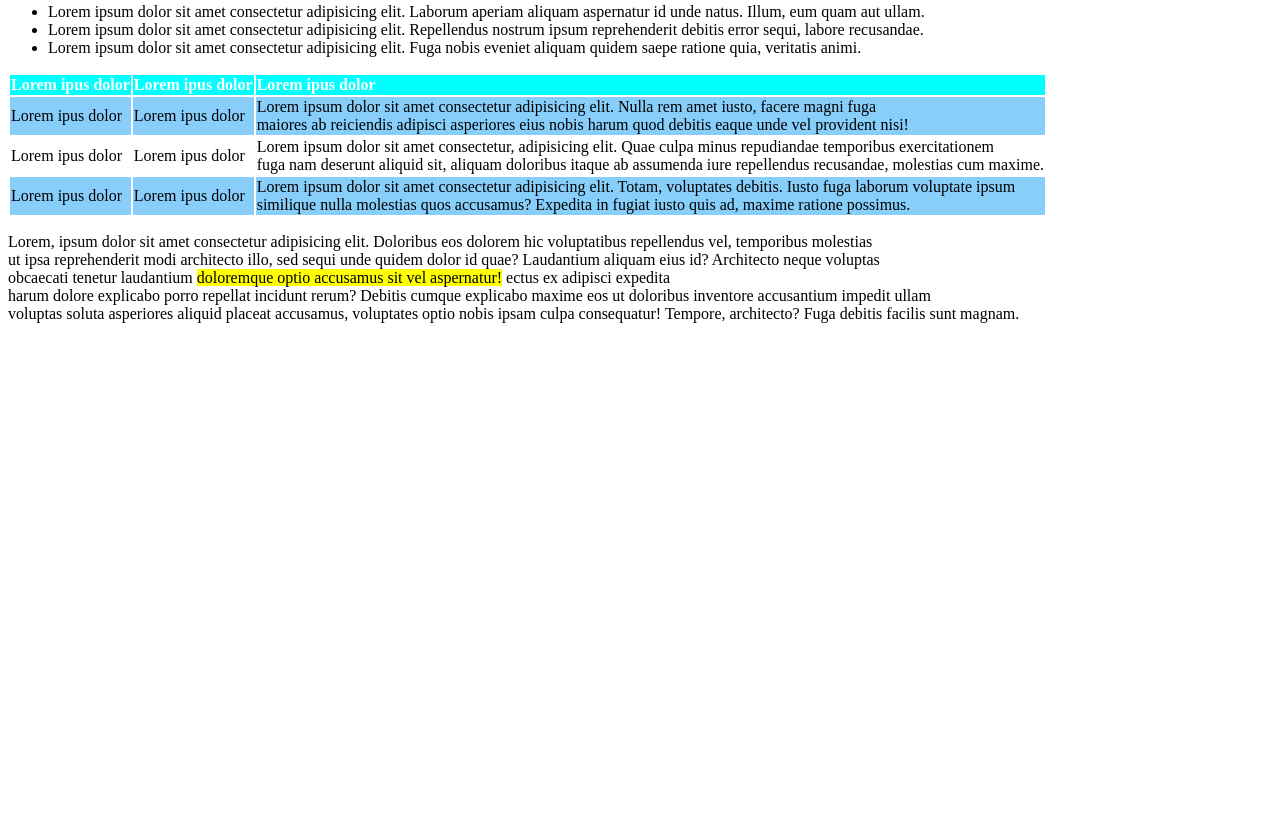
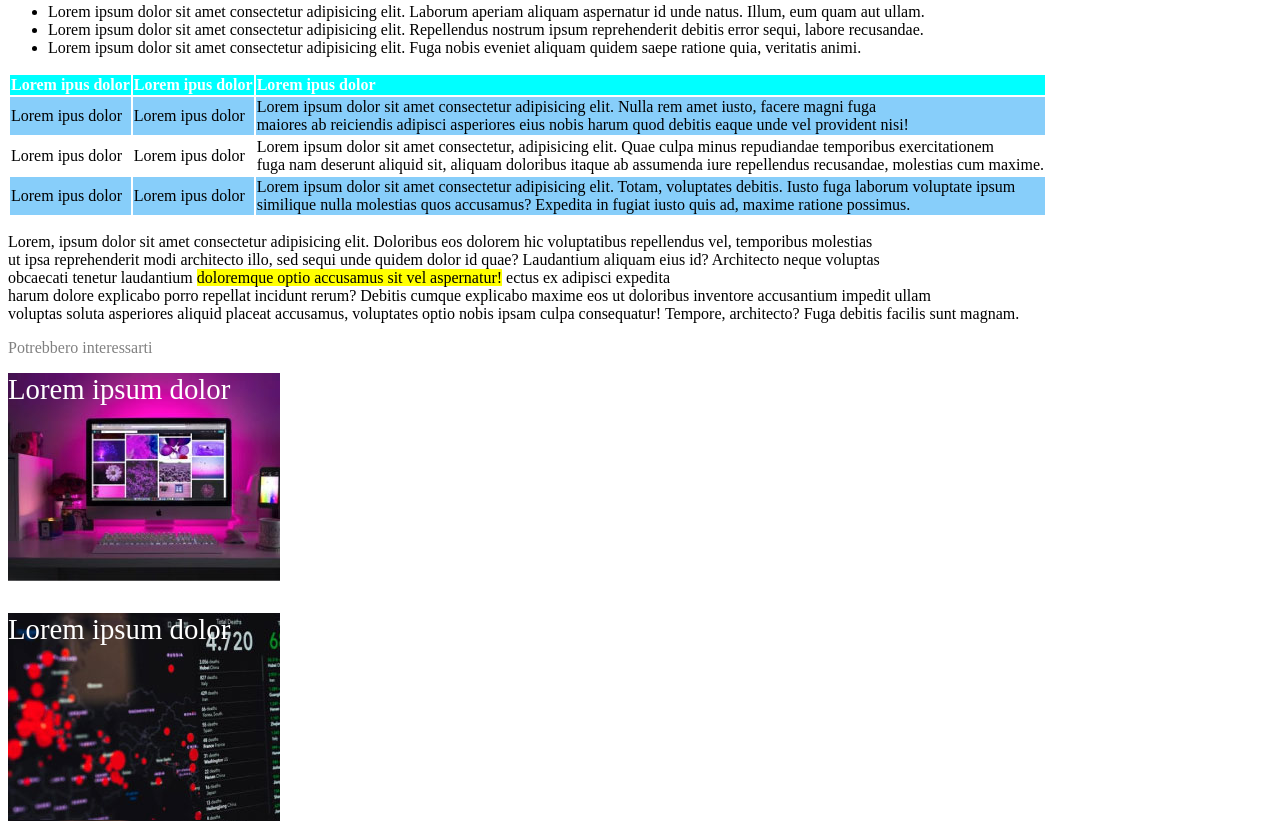
Before and after one commit to LucaArcudi/html-css-booleaner, a plain HTML site: page index.html in a window 1280 px wide. Shown: the part 843-1672 px from the top of the page. Before the commit the page ends 1182 px from the top, so only its background shows below. Drawn offline with Linux system fonts and the light colour scheme.

Commit message:
add footer

```diff
--- a/css/style.css
+++ b/css/style.css
@@ -50,3 +50,18 @@ h1{
 .thirdth{
     text-align: left;
 }
+
+.container{
+    height: 13rem;
+    width: 17rem;
+    color: white;
+    font-size: 1.8rem;
+}
+
+#monitor{
+    background-image: url(../img/monitor.jpg);
+}
+
+#graph{
+    background-image: url(../img/graph.jpg);
+}
--- a/index.html
+++ b/index.html
@@ -86,7 +86,17 @@
     </main>
 
     <footer>
+        <!-- Altri Articoli -->
+        <p class="colorgrey">Potrebbero interessarti</p>
+        <div class="container" id="monitor">
+            Lorem ipsum dolor
+        </div>
 
+        <div class="separator"></div>
+
+        <div class="container" id="graph">
+            Lorem ipsum dolor
+        </div>
     </footer>
 </body>
 </html>
```
